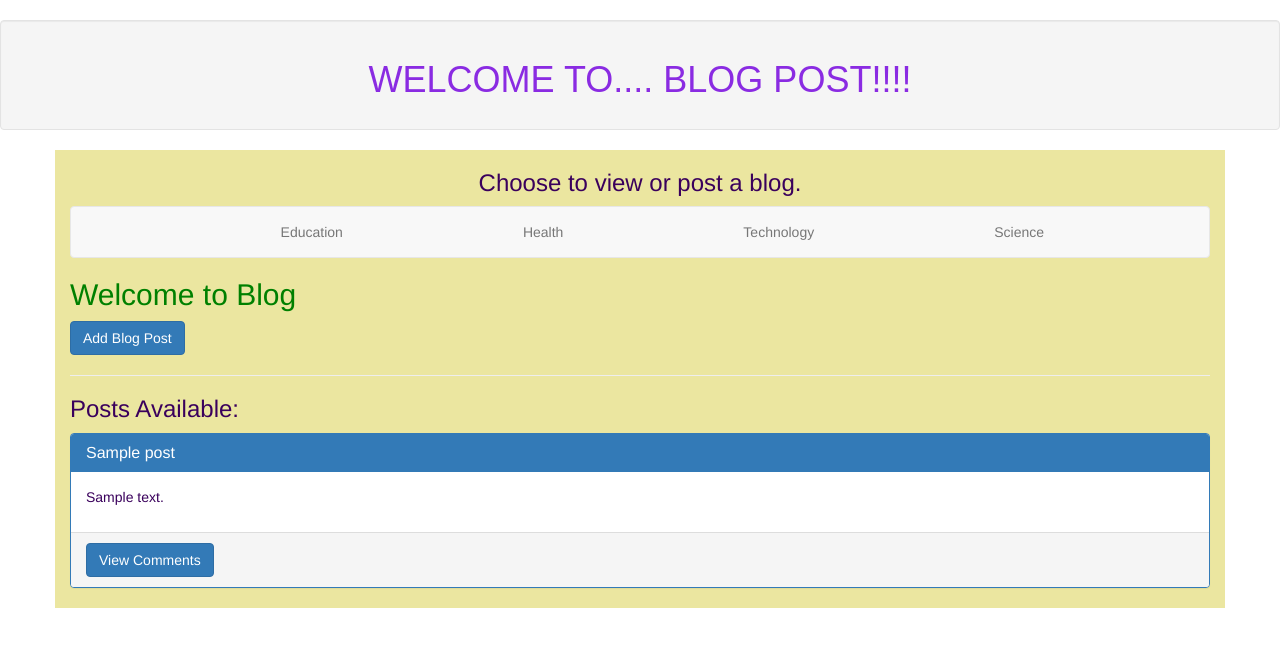
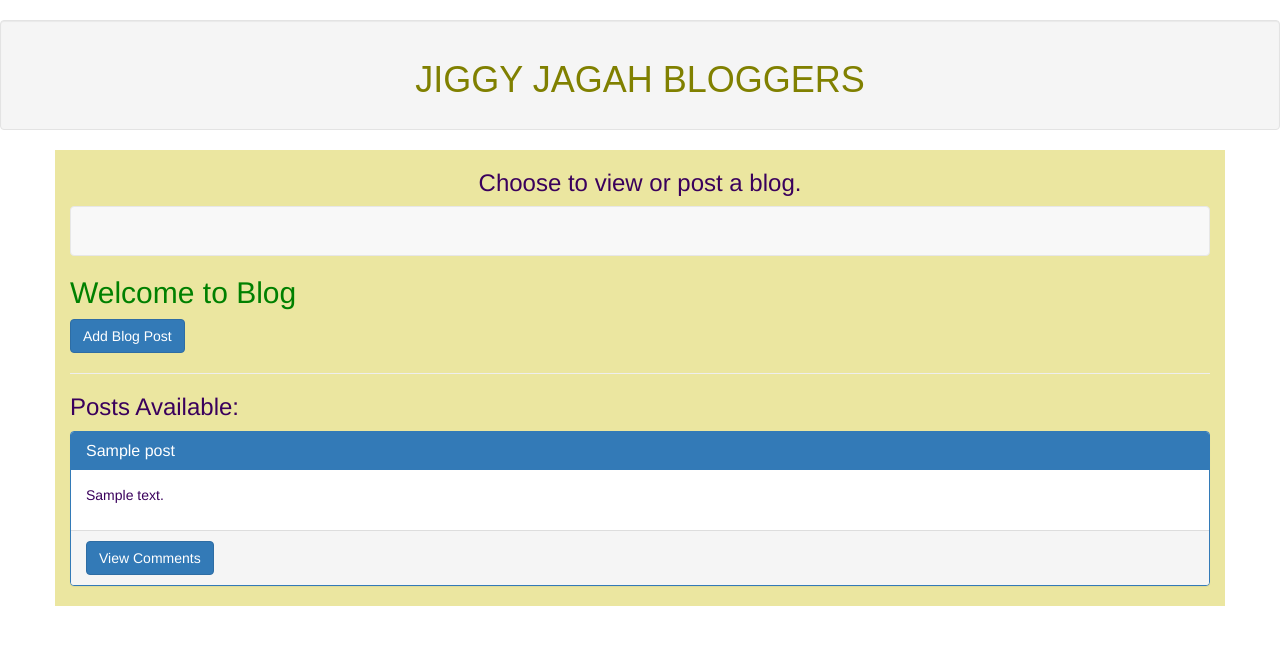
Before and after one commit to Johnonyango/Blog, a Flask app: template app/templates/Educational.html in a window 1280 px wide. Shown: the part 139-786 px from the top of the page. Run offline with Flask 2, Linux system fonts and the light colour scheme; tables that the repository leaves empty hold one stand-in row (values such as "Sample post"); the template is opened without the code that fills it: values that come from a table or form of the project are taken from there, most other values are stand-ins (such as "Sample title", 1, 10 or a date in 2020); some libraries are stand-ins or nearby versions; some web fonts are replaced.

Commit message:
modified SEVERAL FILES

```diff
--- a/app/templates/Educational.html
+++ b/app/templates/Educational.html
@@ -23,7 +23,7 @@
     {% block content %}
 
     <div class="well">
-        <H1 style="font-family:sans-serif;text-align: center;color: blueviolet;"> WELCOME  TO.... BLOG POST!!!!</H1>
+        <H1 style="font-family:sans-serif;text-align: center;color: #808000;"> JIGGY JAGAH BLOGGERS</H1>
 
     </div>
     <div class="container" style="background-color:rgb(235,230,160);color:#3A005C">
@@ -31,7 +31,7 @@
         <nav class="navbar navbar-default" role="navigation" style="text-align:center;">
 
             <!-- Collect the nav links, forms, and other content for toggling -->
-            <div class="collapse navbar-collapse navbar-ex1-collapse" id="pro">
+            <div class="dropdown-menu" aria-labelledby="navbarDropdown">
                 <ul class="nav navbar-nav navbar-right">
                     <li style="padding-right:150px; color:green;"><a href="/pitch">Education</a></li>
                     <li style="padding-right:150px; color:green;"><a href="/product">Health</a></li>
@@ -61,9 +61,10 @@
                 </div>
                 {% if current_user.is_authenticated %}
                 <div class="panel-footer">
-                  <a class="btn btn-success text-center" href="{{url_for('main.view_post', id=post.id)}}">View Comments</a>
                   <a class="btn btn-warning text-center" href="{{url_for('main.update_post', id=post.id)}}">Update Post</a>
                   <a class="btn btn-danger text-center" href="{{url_for('main.delete_post', id=post.id)}}">Delete Post</a>
+                  <a class="btn btn-success text-center" href="{{url_for('main.view_post', id=post.id)}}">View Comments</a>
+
                 </div>
 
                 {% else %}
--- a/app/templates/auth/login.html
+++ b/app/templates/auth/login.html
@@ -2,7 +2,7 @@
 {% import 'bootstrap/wtf.html' as wtf%}
 
 {% block content %}
-<div class="container" style="background-color:rgb(235,230,160)">
+<div class="container" style="background-color:#808000">
     <div class="row">
       <div class= "col-md-2"> </div>
       <div class="col-md-8">
@@ -15,7 +15,7 @@
       {% endfor %}
       <!-- Login form -->
       {{wtf.quick_form(login_form)}}
-      <p> Don't have an account? <a href="{{url_for('auth.register')}}">Sign up here</a></p>
+      <p> Don't have an account? <a href="{{url_for('auth.register')}}">Register here</a></p>
      </div>
      <div clas="col-md-2"> </div>
     </div>
--- a/app/templates/auth/register.html
+++ b/app/templates/auth/register.html
@@ -2,15 +2,13 @@
 {% import 'bootstrap/wtf.html' as wtf%}
 
 {% block content %}
-<div class="container" style="background-color:rgb(235,230,160)">
+<div class="container" style="background-color:#808000">
 <div class="row">
-<div class="col-md-2"> </div>
 <div class="col-md-8">
 
 {{wtf.quick_form(registration_form)}}
 
 </div>
-<div class="col-md-2"></div>
 </div>
 </div>
 
--- a/app/templates/email/sub.txt
+++ b/app/templates/email/sub.txt
@@ -1,3 +1,3 @@
-Hello friend!
+Hello {{user}}
 
-There's a new post on Blog Post.
+Lookout for new post blog posts in Blog
--- a/app/templates/profile/profile.html
+++ b/app/templates/profile/profile.html
@@ -10,9 +10,9 @@ background: linear-gradient(to right, #232526, #414345); ">
 
     <!--Displaying user bio-->
     {% if user.bio %}
-      <p style="color: whitesmoke"> {{user.bio}}</p>
+      <p style="color: rgb(187, 119, 119)"> {{user.bio}}</p>
     {%else%}
-      <p style="color: white"> {{user.username| capitalize}} has no bio </p>
+      <p style="color: rgb(192, 148, 148)"> {{user.username| capitalize}} has no bio </p>
     {% endif %}
     {% if user == current_user %}
     <a href="{{url_for('main.update_profile',uname=user.username)}}" style="color: green">Edit profile</a>
```
Also changed, not shown: app/static/photos/jeap.jpg (added), app/static/photos/jeap_1.jpg (added), app/static/photos/john3.jpg (added), app/templates/email/sub_alert.txt (deleted).
